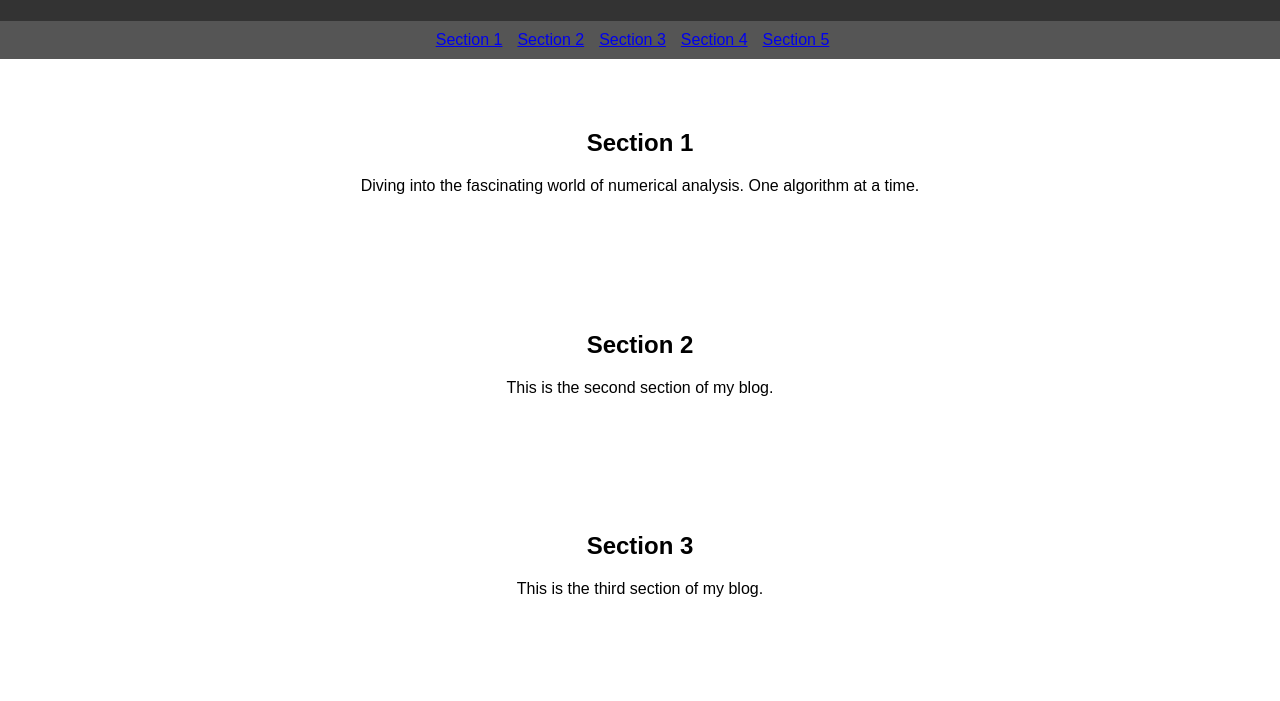
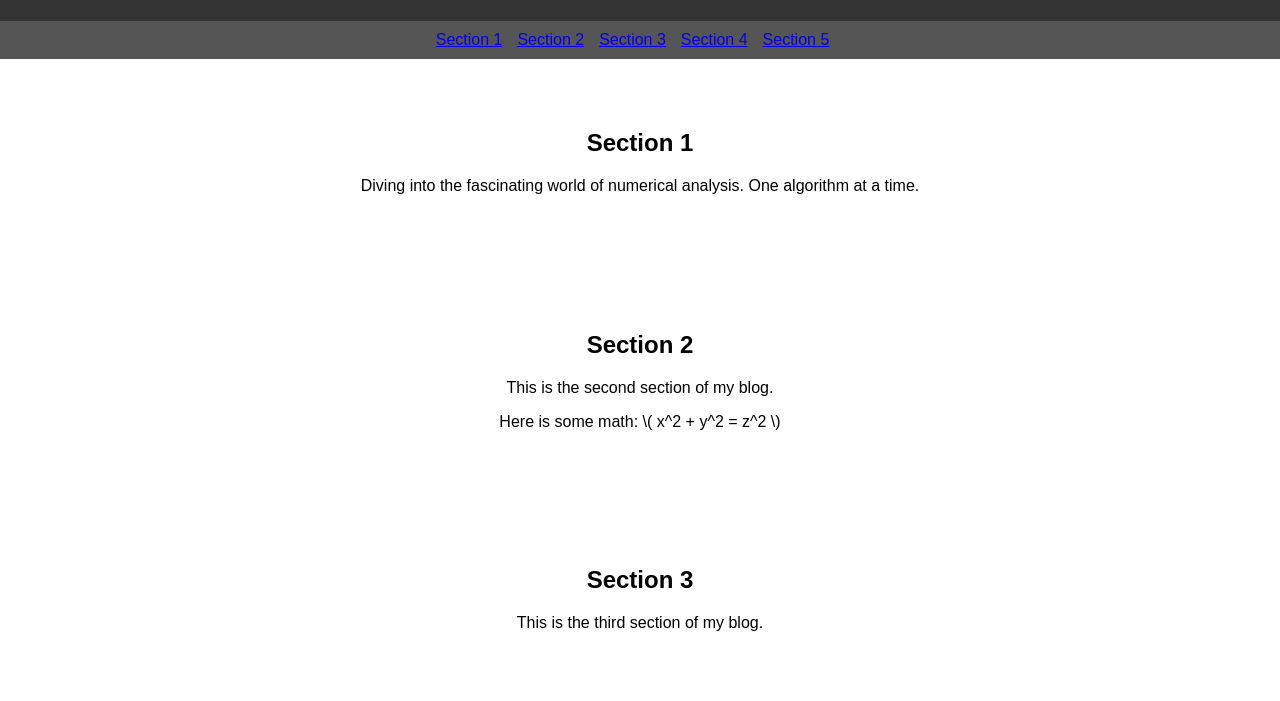
Before and after one commit to asilvatr/symmetrical-octo-happiness, a plain HTML site: page index.html in a window 1280 px wide. Shown: the part 99-800 px from the top of the page. Drawn offline with Linux system fonts and the light colour scheme.

Commit message:
Update index.html

```diff
--- a/index.html
+++ b/index.html
@@ -65,7 +65,8 @@
 
   <section id="section2">
     <h2>Section 2</h2>
-    <p>This is the second section of my blog.</p>
+    <p>This is the second section of my blog. </p>
+    <p>Here is some math: \( x^2 + y^2 = z^2 \)</p>
   </section>
 
   <section id="section3">
```
